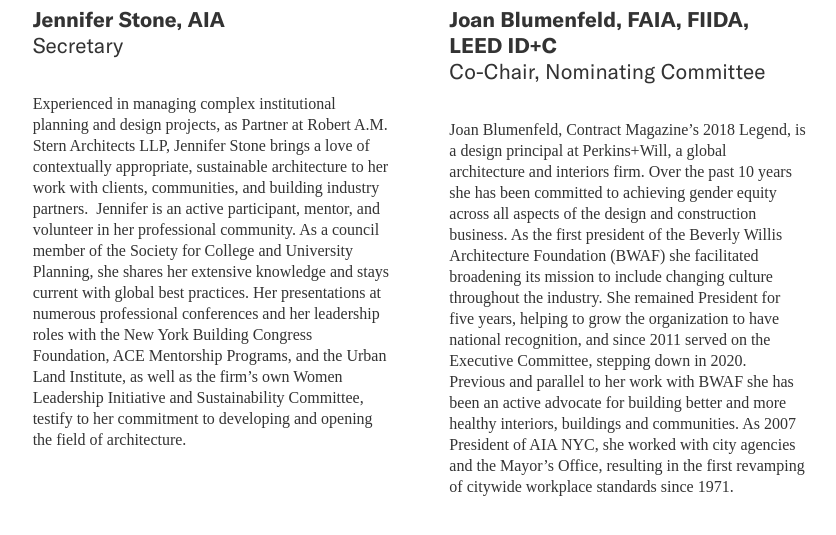
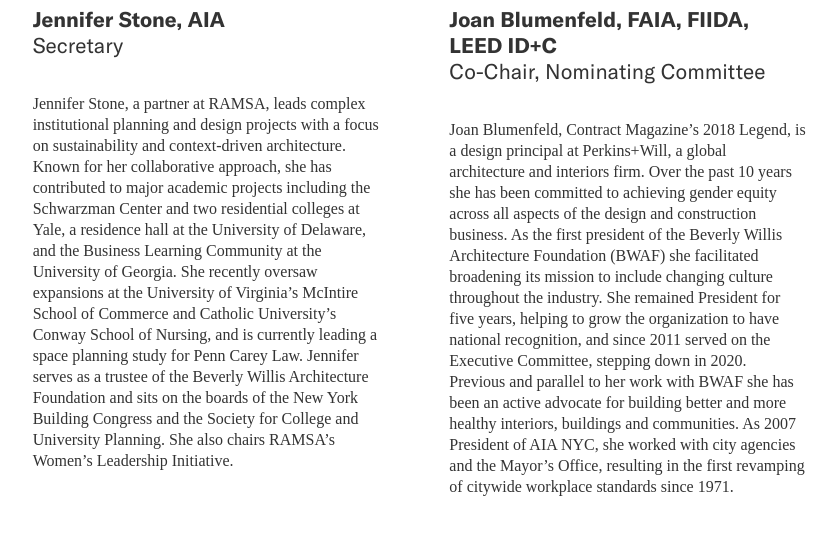
Before and after one commit to jengalas/bwaf-bbw, a Jekyll site: the page built from about/boardandstaff.md, in a window 1280 px wide and 900 px high, scrolled down 1928 px, cut to the strip 165-734 px from the top of the window. Shown: the top 535 px of the strip, without its empty margins (444-1280 px from the left). Built offline with Jekyll 4.4.1, drawn with Linux system fonts in a browser that asks for light colours; nearby versions of some CDN libraries; some web fonts are replaced.

Commit message:
Updated 1 file via CloudCannon.

```diff
--- a/about/boardandstaff.md
+++ b/about/boardandstaff.md
@@ -78,8 +78,24 @@ page_blocks:
       - title: Jennifer Stone, AIA
         title_role: Secretary
         image: >-
-          https://res.cloudinary.com/beverly-willis-architecture-foundation/image/upload/v1618329715/Stone_ltb0db.jpg
-        description: "Experienced in managing complex institutional planning and design projects, as Partner at Robert A.M. Stern Architects LLP, Jennifer Stone brings a love of contextually appropriate, sustainable architecture to her work with clients, communities, and building industry partners.\_\nJennifer is an active participant, mentor, and volunteer in her professional community. As a council member of the Society for College and University Planning, she shares her extensive knowledge and stays current with global best practices. Her presentations at numerous professional conferences and her leadership roles with the New York Building Congress Foundation, ACE Mentorship Programs, and the Urban Land Institute, as well as the firm's own Women Leadership Initiative and Sustainability Committee, testify to her commitment to developing and opening the field of architecture."
+          https://res.cloudinary.com/beverly-willis-architecture-foundation/image/upload/v1757019216/Jennifer.Stone_1701_website-2.jpg
+        description: >-
+          Jennifer Stone, a partner at RAMSA, leads complex institutional
+          planning and design projects with a focus on sustainability and
+          context-driven architecture. Known for her collaborative approach, she
+          has contributed to major academic projects including the Schwarzman
+          Center and two residential colleges at
+
+          Yale, a residence hall at the University of Delaware, and the Business
+          Learning Community at the University of Georgia. She recently oversaw
+          expansions at the University of Virginia’s McIntire School of Commerce
+          and Catholic University’s Conway School of Nursing, and is currently
+          leading a space planning study for Penn Carey Law. Jennifer serves as
+          a trustee of the Beverly Willis Architecture
+
+          Foundation and sits on the boards of the New York Building Congress
+          and the Society for College and University Planning. She also chairs
+          RAMSA’s Women’s Leadership Initiative.
       - title: Joan Blumenfeld, FAIA, FIIDA, LEED ID+C
         title_role: Co-Chair, Nominating Committee
         image: >-
```
